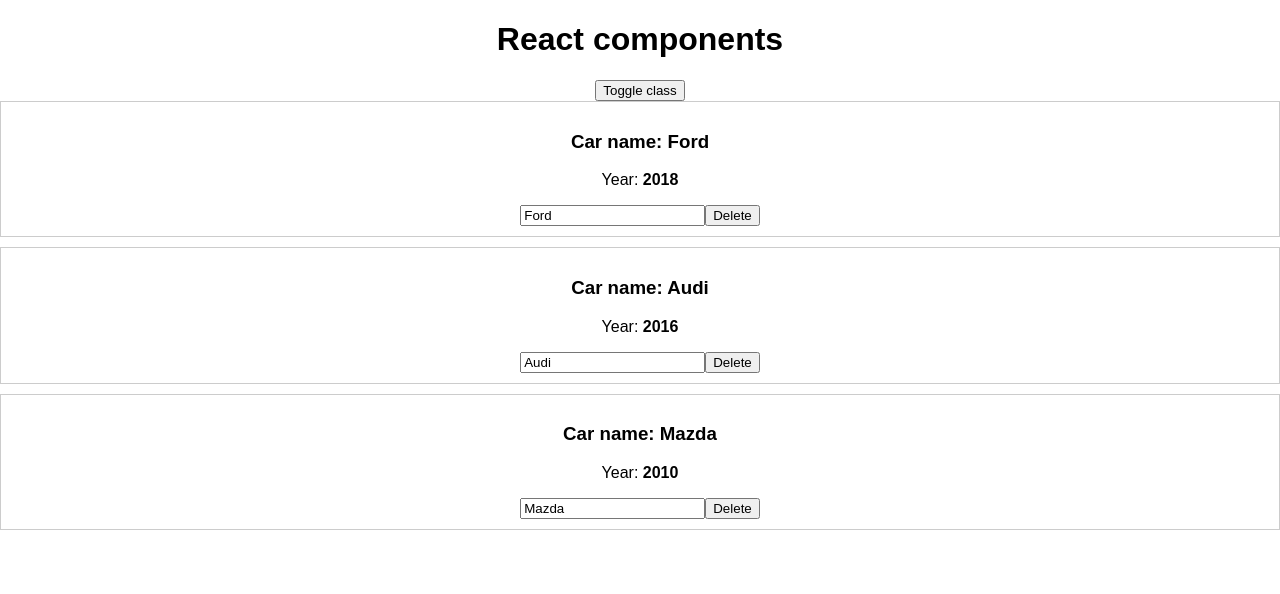
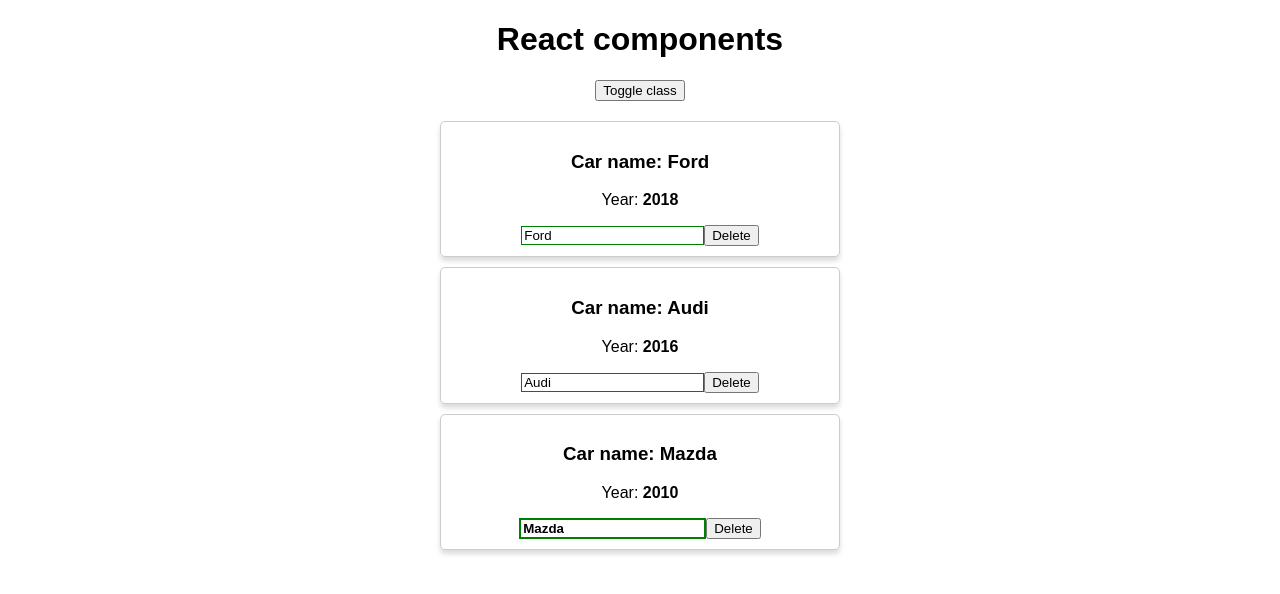
Before and after one commit to Max213141/ReactPraqctice, a React (Create React App) app: page / in a window 1280 px wide. Both pictures are taken after a click on the button "Toggle class". Shown: the top 594 px of the page. Built offline with nearby package versions, Linux system fonts and the light colour scheme.

Commit message:
Prctice of adding css and scss styles to the project

```diff
--- a/package.json
+++ b/package.json
@@ -3,6 +3,7 @@
   "version": "0.1.0",
   "private": true,
   "dependencies": {
+    "radium": "^0.26.1",
     "react": "^16.4.1",
     "react-dom": "^16.4.1",
     "react-scripts": "1.1.4"
--- a/src/App.js
+++ b/src/App.js
@@ -68,7 +68,13 @@
           onClick={this.toggleClassHandler}
         >Toggle class</button>
 
-        {cars}
+        <div style = {{
+          width: '400px',
+          margin: 'auto',
+          paddingTop: '20px'
+        }}>
+          {cars}
+        </div>
       </div>
     );
   }
--- a/src/Car/Car.js
+++ b/src/Car/Car.js
@@ -1,15 +1,43 @@
 import React from 'react'
+import Radium from 'radium'
+import './car.css'
 
-export default props => (
-  <div style = {{
+const Car = props => {
+    const inputClasses = ['input']
+
+    if (props.name !== '') {
+        inputClasses.push('green')
+    } else {
+        inputClasses.push('red')
+    }
+
+    if(props.name.length > 4) {
+        inputClasses.push('bold')
+    }
+
+    const style = {
         border: '1px solid #ccc',
-      marginBottom: '10px',
-      display: 'block',
-      padding: '10px'
-  }}>
+        boxShadow: '0 4px 5px rgba(0, 0, 0, 0.14)',
+        ':hover': {
+            border: '1px solid #aaa',
+            boxShadow: '0 4px 15px 0 rgba(0, 0, 0, 0.25)',
+            cursor: 'pointer'
+        }
+    }
+
+    return (
+        <div className='Car' style = {style}>
             <h3>Сar name: {props.name}</h3>
             <p>Year: <strong>{props.year}</strong></p>
-      <input type="text" onChange={props.onChangeName} value={props.name}/>
+            <input
+                type="text"
+                onChange={props.onChangeName}
+                value={props.name}
+                className={inputClasses.join(' ')}
+            />
             <button onClick={props.onDelete}>Delete</button>
         </div>
     )
+}
+
+export default Radium(Car)
--- /dev/null
+++ b/src/Car/car.css
@@ -0,0 +1,27 @@
+.Car{
+    margin-bottom: 10px;
+    display: block;
+    padding: 10px;
+    border-radius: 5px;
+    transition: border, box-shadow .3s;
+}
+
+.input{
+
+}
+
+.input:active, .input:focus{
+    outline: none;
+}
+.input.green{
+    border: 1px solid green;
+}
+
+.input.red{
+    border: 1px solid red;
+}
+
+.input.bold{
+    border: 2px solid green;
+    font-weight: bold;
+}
```
Also changed, not shown: 1 other file (tests, documents, lock files or other folders). Lines whose indentation alone changed are shown as unchanged.
